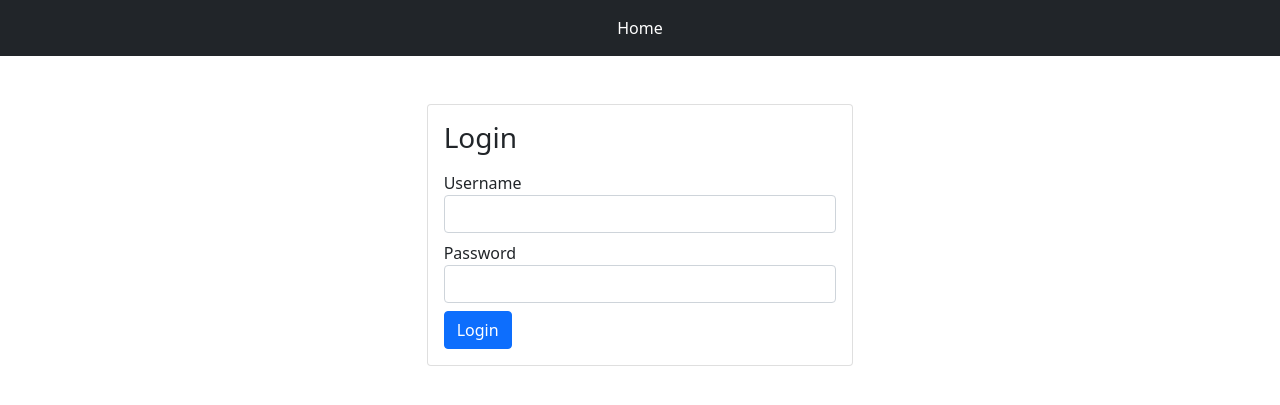
After one commit to dauntless001/crescent-persona, a Django app: page /login/ in a window 1280 px wide. The commit adds this page. Shown: the top 405 px of the page. Run offline with Django 3.2, Linux system fonts and the light colour scheme; some libraries are stand-ins or nearby versions.

Commit message:
login and more changes

```diff
--- /dev/null
+++ b/base/forms.py
@@ -0,0 +1,6 @@
+from django import forms
+
+
+class LoginForm(forms.Form):
+	username = forms.CharField(max_length=50, widget=forms.TextInput(attrs={'class':'form-control'}))
+	password = forms.CharField(max_length=50, widget=forms.PasswordInput(attrs={'class':'form-control'}))
--- a/base/templates/index.html
+++ b/base/templates/index.html
@@ -73,7 +73,7 @@
 {% else %}
 <div class="text-center">
 	<h3>Administrator Login</h3>
-	<a href="{% url 'admin:index' %}" class="btn btn-primary">Login Here</a>
+	<a href="{% url 'base:login' %}" class="btn btn-primary">Login Here</a>
 </div>
 {% endif %}
 {% endblock content %}
--- /dev/null
+++ b/base/templates/login.html
@@ -0,0 +1,19 @@
+{% extends 'partials/_layout.html' %}
+{% block content %}
+<div class="col-md-4 card m-5 mx-auto p-3">
+	<h3>Login</h3>
+	<form method="POST">
+		{% csrf_token %}
+		<div class="form-group my-2">
+			<label>Username</label>
+			{{form.username}}
+		</div>
+		<div class="form-group my-2">
+			<label>Password</label>
+			{{form.password}}
+		</div>
+		<button type="submit" class="btn btn-primary">Login</button>
+	</form>
+</div>
+
+{% endblock %}
--- a/base/templates/partials/_navbar.html
+++ b/base/templates/partials/_navbar.html
@@ -7,17 +7,11 @@
       <div class="navbar-collapse justify-content-md-center collapse" id="navbarsExample08" style="">
         <ul class="navbar-nav">
           <li class="nav-item">
-            <a class="nav-link active" aria-current="page" href="/">Home</a>
+            <a class="nav-link active" aria-current="page" href="{% url 'base:home' %}">Home</a>
           </li>
-          {% if request.user.is_authenticated%}
-          {% if request.user.is_staff %}
+          {% if request.user.is_authenticated %}
           <li class="nav-item">
-            <a class="nav-link" href="{% url 'admin:index' %}">Dashboard</a>
-          </li>
-          {% endif %}
-          {% else %}
-          <li class="nav-item">
-            <a class="nav-link" href="{% url 'admin:index' %}">Login</a>
+            <a class="nav-link active" aria-current="page" href="{% url 'base:logout' %}">Logout</a>
           </li>
           {% endif %}
         </ul>
--- a/base/urls.py
+++ b/base/urls.py
@@ -4,5 +4,7 @@ from base import views as BaseViews
 app_name = 'base'
 
 urlpatterns = [
-	path('', BaseViews.IndexView.as_view()),
+	path('', BaseViews.IndexView.as_view(), name='home'),
+	path('login/', BaseViews.loginview, name='login'),
+	path('logout/', BaseViews.logoutview, name='logout'),
 ]
--- a/base/views.py
+++ b/base/views.py
@@ -1,8 +1,10 @@
-from django.shortcuts import render
+from django.shortcuts import render, redirect
 from django.views.generic.base import View
 from django.http import HttpResponse
 from personality.models import PersonaTrait
 from personality.forms import CVForm
+from base.forms import LoginForm
+from django.contrib.auth import authenticate, login, logout
 # Create your views here.
 
 
@@ -14,3 +16,21 @@ class IndexView(View):
 
 	def post(self, request, *args, **kwargs):
 		pass
+
+
+
+def loginview(request):
+	form = LoginForm(request.POST or None)
+	if form.is_valid():
+		username = form.cleaned_data['username']
+		password = form.cleaned_data['password']
+		user = authenticate(request, username=username, password=password)
+		if user is not None:
+			login(request, user)
+			return redirect('base:home')
+	return render(request, 'login.html', {'form':form})
+
+
+def logoutview(request):
+	logout(request)
+	return redirect('base:home')
--- a/persona/urls.py
+++ b/persona/urls.py
@@ -19,7 +19,7 @@ from django.conf import settings
 
 
 urlpatterns = [
-    path('', include('base.urls')),
+    path('', include('base.urls', namespace='base')),
     path('personality/', include('personality.urls', namespace='personality')),
     path('admin/', admin.site.urls),
 ]
--- a/personality/views.py
+++ b/personality/views.py
@@ -32,7 +32,7 @@ def personalty_from_pdf(request):
 			print(page_content.encode('utf-8'), 'pages')
 	context = {
 	'name':name,
-	'personality':Persona.objects.get(id=random.randint(1, 5)),
+	'personality':Persona.objects.get(id=random.randint(1, Persona.objects.count())),
 	'bgColor':f'rgba({random.randint(0, 100)}, {random.randint(0, 100)}, {random.randint(0, 100)}, 0.1)'
 	}
 	return render(request,'personality.html' ,context)
```
Also changed, not shown: persona.db.
